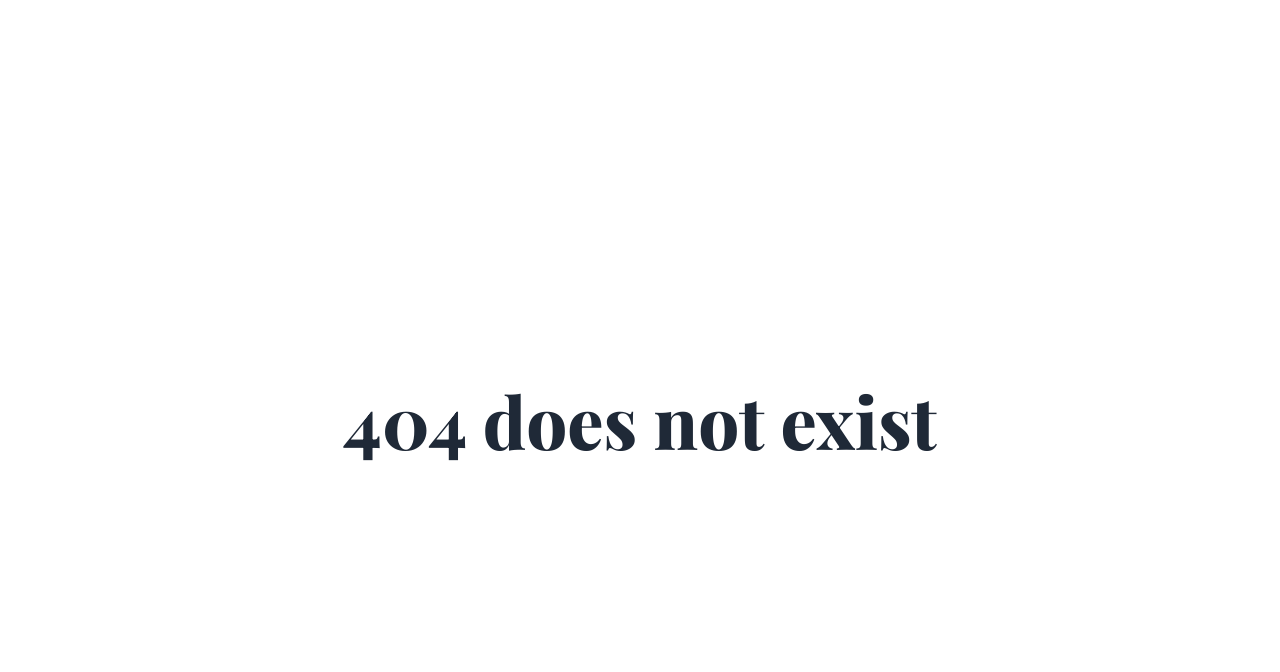
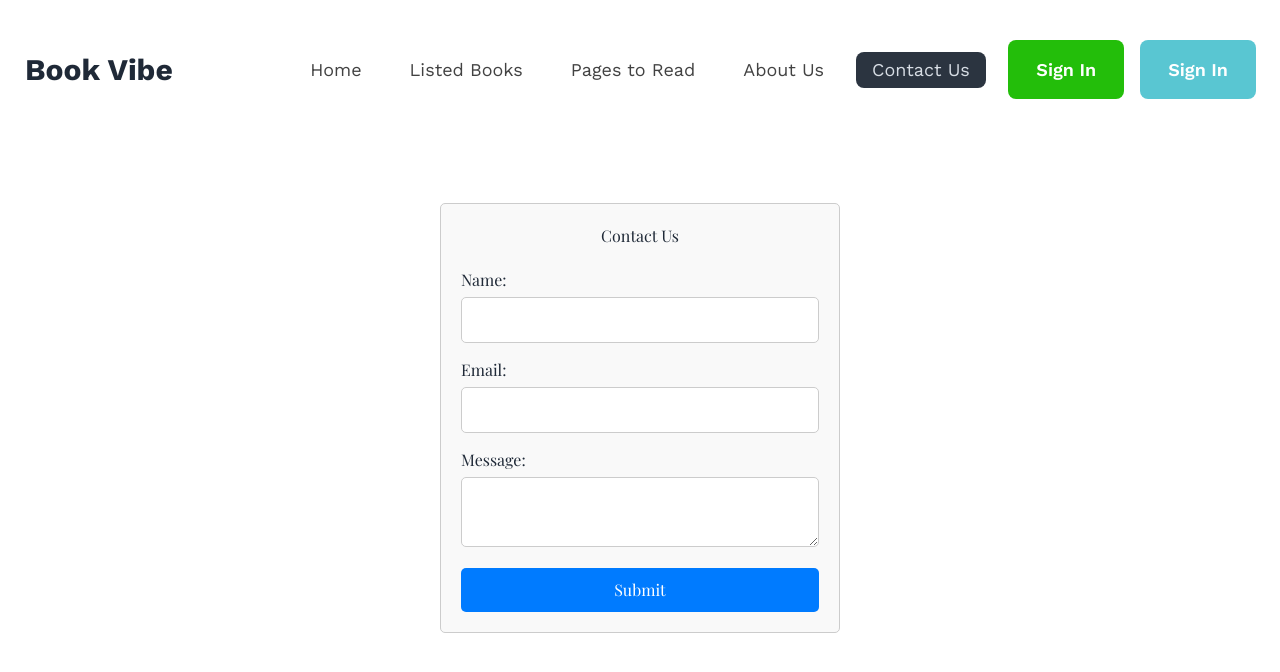
Before and after one commit to kaziabulhasib/ph-assignment8, a React (Vite) app: page /contact in a window 1280 px wide. Before the commit this address had no page. Shown: the top 672 px of the page. Built offline with nearby package versions, Linux system fonts and the light colour scheme; a web font is replaced by a local one.

Commit message:
extra route

```diff
--- /dev/null
+++ b/src/Components/About/About.jsx
@@ -0,0 +1,29 @@
+const About = () => {
+  return (
+    <div className='bg-gray-100 my-24'>
+      <div className='bg-blue-500 py-20 text-center text-white'>
+        <h1 className='text-4xl font-bold mb-4'>About Us</h1>
+        <p className='text-lg'>Welcome to our book review website!</p>
+      </div>
+
+      <div className='container mx-auto py-12 px-4'>
+        <h2 className='text-2xl font-semibold mb-4'>Our Mission</h2>
+        <p className='text-lg mb-8'>
+          Our mission is simple: to help readers find their next great read. We
+          believe in providing honest, unbiased reviews to guide book lovers in
+          their literary adventures.
+        </p>
+
+        <h2 className='text-2xl font-semibold mb-4'>Website History</h2>
+        <p className='text-lg'>
+          Founded in 2020, our website has been dedicated to sharing our passion
+          for books with the world. Since then, we've grown into a community of
+          avid readers who are passionate about discovering and discussing the
+          latest literary gems.
+        </p>
+      </div>
+    </div>
+  );
+};
+
+export default About;
--- /dev/null
+++ b/src/Components/ContactForm/ContactForm.css
@@ -0,0 +1,50 @@
+.form-container {
+  max-width: 400px;
+  margin: 0 auto;
+  padding: 20px;
+  border: 1px solid #ccc;
+  border-radius: 5px;
+  background-color: #f9f9f9;
+  margin-top: 96px;
+}
+
+.form-header {
+  text-align: center;
+  margin-bottom: 20px;
+}
+
+.form-label {
+  display: block;
+  margin-bottom: 5px;
+}
+
+.form-input {
+  width: 100%;
+  padding: 10px;
+  margin-bottom: 15px;
+  border: 1px solid #ccc;
+  border-radius: 5px;
+}
+
+.form-textarea {
+  width: 100%;
+  padding: 10px;
+  margin-bottom: 15px;
+  border: 1px solid #ccc;
+  border-radius: 5px;
+  resize: vertical;
+}
+
+.form-submit {
+  width: 100%;
+  padding: 10px;
+  border: none;
+  border-radius: 5px;
+  background-color: #007bff;
+  color: #fff;
+  cursor: pointer;
+}
+
+.form-submit:hover {
+  background-color: #0056b3;
+}
--- /dev/null
+++ b/src/Components/ContactForm/ContactForm.jsx
@@ -0,0 +1,74 @@
+import { useState } from "react";
+import "./ContactForm.css";
+
+function ContactForm() {
+  const [formData, setFormData] = useState({
+    name: "",
+    email: "",
+    message: "",
+  });
+
+  const handleChange = (e) => {
+    const { name, value } = e.target;
+    setFormData({ ...formData, [name]: value });
+  };
+
+  const handleSubmit = (e) => {
+    e.preventDefault();
+    console.log(formData);
+  };
+
+  return (
+    <div className='form-container my-24'>
+      <h2 className='form-header'>Contact Us</h2>
+      <form onSubmit={handleSubmit}>
+        <div>
+          <label htmlFor='name' className='form-label'>
+            Name:
+          </label>
+          <input
+            type='text'
+            id='name'
+            name='name'
+            value={formData.name}
+            onChange={handleChange}
+            className='form-input'
+            required
+          />
+        </div>
+        <div>
+          <label htmlFor='email' className='form-label'>
+            Email:
+          </label>
+          <input
+            type='email'
+            id='email'
+            name='email'
+            value={formData.email}
+            onChange={handleChange}
+            className='form-input'
+            required
+          />
+        </div>
+        <div>
+          <label htmlFor='message' className='form-label'>
+            Message:
+          </label>
+          <textarea
+            id='message'
+            name='message'
+            value={formData.message}
+            onChange={handleChange}
+            className='form-textarea'
+            required
+          />
+        </div>
+        <button type='submit' className='form-submit'>
+          Submit
+        </button>
+      </form>
+    </div>
+  );
+}
+
+export default ContactForm;
--- a/src/Components/Header/Header.jsx
+++ b/src/Components/Header/Header.jsx
@@ -12,6 +12,13 @@ const Header = () => {
         </li>
         <li>
           <NavLink to='/pagesread'>Pages to Read</NavLink>
+        </li>
+        {/* extra route  */}
+        <li>
+          <NavLink to='/about'>About Us</NavLink>
+        </li>
+        <li>
+          <NavLink to='/contact'>Contact Us</NavLink>
         </li>
       </div>
     </>
```
Also changed, not shown: src/main.jsx (+11 -0 lines).
